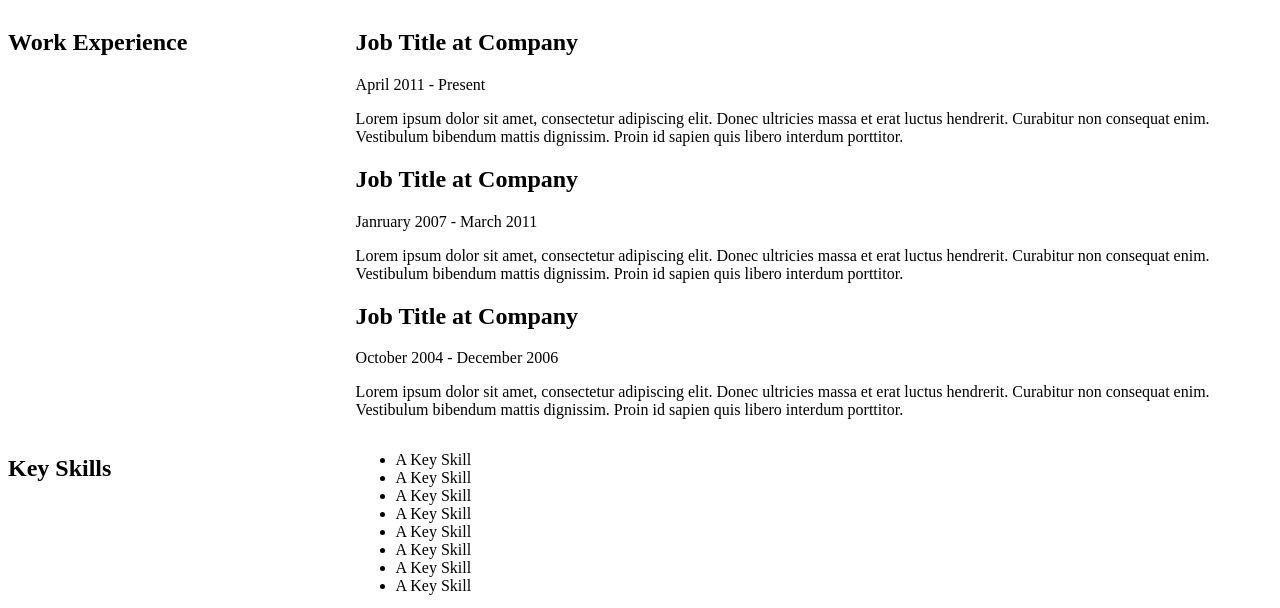
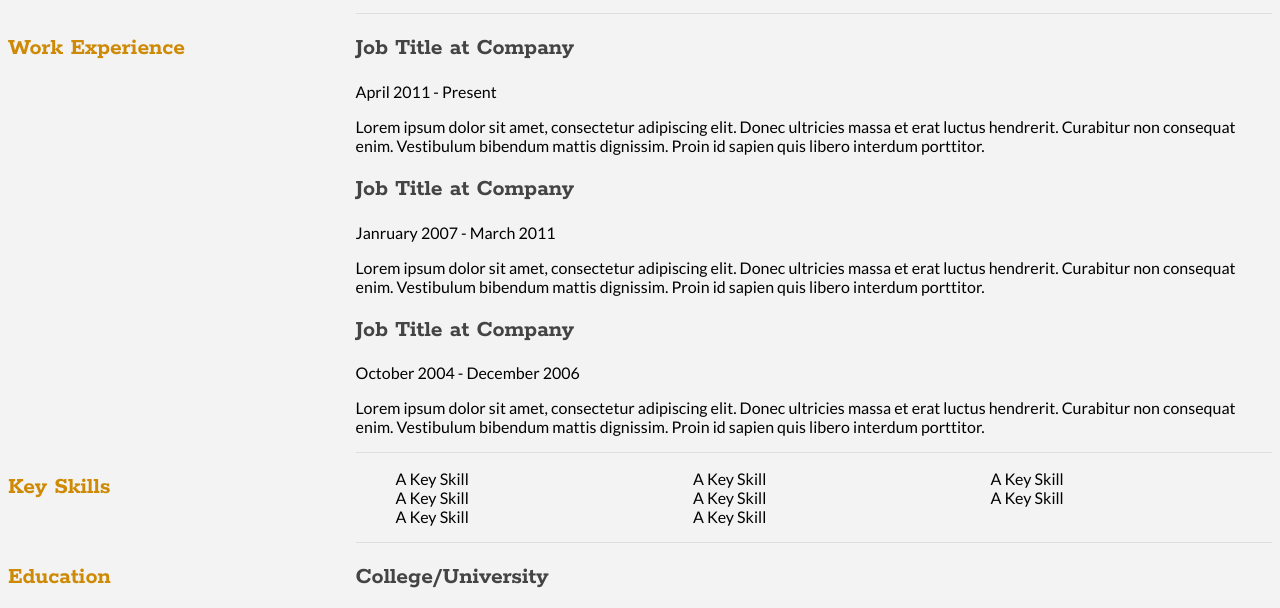
Before and after one commit to Kenzie-Academy-Brasil-Developers/estilizar-curriculo-sprint-2-yuribrag44, a plain HTML site: page index.html in a window 1280 px wide. Shown: the part 217-825 px from the top of the page. Drawn offline with Linux system fonts and the light colour scheme.

Commit message:
curriculo finalizado

```diff
--- a/index.html
+++ b/index.html
@@ -40,7 +40,7 @@
 		<section>
 			<article>
 				<div class="sectionTitle">
-					<h1>Personal Profile</h1>
+					<h1 class="corGold">Personal Profile</h1>
 				</div>
 
 				<div class="sectionContent">
@@ -53,7 +53,7 @@
 
 		<section>
 			<div class="sectionTitle">
-				<h1>Work Experience</h1>
+				<h1 class="corGold">Work Experience</h1>
 			</div>
 
 			<div class="sectionContent">
@@ -81,7 +81,7 @@
 
 		<section>
 			<div class="sectionTitle">
-				<h1>Key Skills</h1>
+				<h1 class="corGold">Key Skills</h1>
 			</div>
 
 			<div class="sectionContent">
@@ -102,7 +102,7 @@
 
 		<section>
 			<div class="sectionTitle">
-				<h1>Education</h1>
+				<h1 class="corGold">Education</h1>
 			</div>
 
 			<div class="sectionContent">
--- a/style.css
+++ b/style.css
@@ -14,6 +14,11 @@
 
 #contactDetails {
 	float: right;
+	color: #181818;
+}
+
+#mainArea {
+	border-top: 2px solid #cf8a05;
 }
 
 .sectionTitle {
@@ -24,4 +29,26 @@
 .sectionContent {
 	float: right;
 	width: 72.5%;
+	border-bottom: 1px solid #dedede;
 }
+
+body, html {
+	font-family: 'Lato', sans-serif;
+	background-color: #f3f3f3;
+}
+
+h1, h2 {
+	font-family: 'Rokkitt', serif;
+	color: #444444;
+}
+
+.corGold {
+	color: #cf8a05;
+}
+
+.keySkills {
+	list-style: none;
+	position: relative;
+	flex-direction: row;
+	column-count: 3;
+}
```
